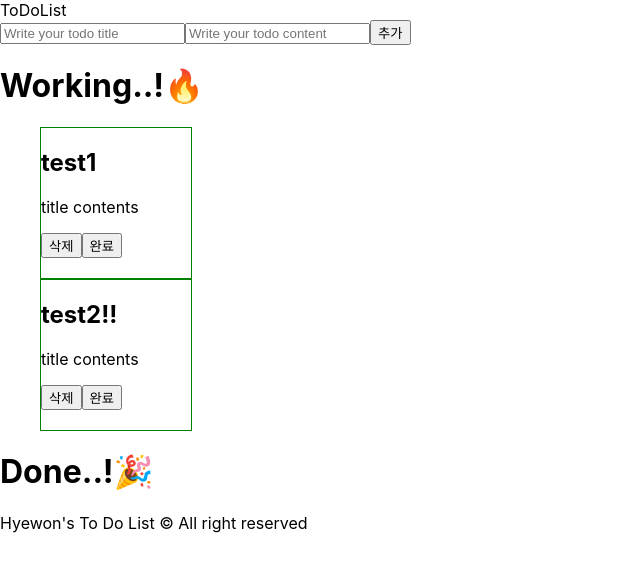
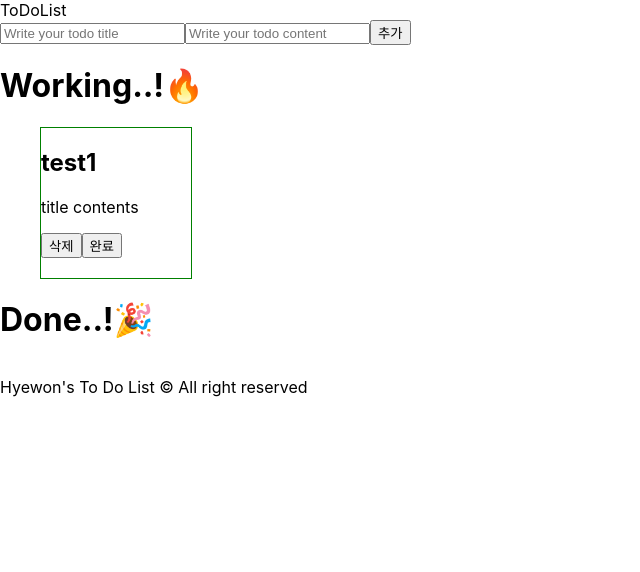
Before and after one commit to hyewon-han/todo_practice, a React (Create React App) app: page / in a window 1280 px wide. Shown: the top 572 px of the page, without its empty margins (0-640 px from the left). Built offline with nearby package versions, Linux system fonts and the light colour scheme.

Commit message:
id-> uuid수정

```diff
--- a/package.json
+++ b/package.json
@@ -9,6 +9,7 @@
     "react": "^18.2.0",
     "react-dom": "^18.2.0",
     "react-scripts": "5.0.1",
+    "uuid": "^9.0.1",
     "web-vitals": "^2.1.0"
   },
   "scripts": {
--- a/src/App.css
+++ b/src/App.css
@@ -4,3 +4,8 @@
   height: 150px;
   list-style: none;
 }
+
+.todo-list {
+  display: flex;
+  gap: 15px;
+}
--- a/src/App.js
+++ b/src/App.js
@@ -1,17 +1,13 @@
 import "./App.css";
 import { useState } from "react";
+import { v4 as uuidv4 } from "uuid";
 
 function App() {
+  const id = uuidv4();
   const initialState = [
     {
-      id: 1,
+      id,
       title: "test1",
-      contents: "title contents",
-      isDone: false,
-    },
-    {
-      id: 2,
-      title: "test2!!",
       contents: "title contents",
       isDone: false,
     },
@@ -21,7 +17,7 @@ function App() {
   const [todos, setTodos] = useState(initialState);
   const submitTodo = (e) => {
     e.preventDefault();
-    const todoObj = { id: todos.length + 1, title, contents, isDone: false };
+    const todoObj = { id, title, contents, isDone: false };
     setTodos([...todos, todoObj]);
     setTitle("");
     setContents("");
@@ -41,7 +37,7 @@ function App() {
     <div>
       <header>ToDoList</header>
       <main>
-        <form>
+        <form onSubmit={submitTodo}>
           <input
             value={title}
             onChange={(e) => {
@@ -60,10 +56,10 @@ function App() {
             placeholder="Write your todo content"
             required
           ></input>
-          <button onClick={submitTodo}>추가</button>
+          <button>추가</button>
         </form>
         <h1>Working..!🔥</h1>
-        <ul>
+        <ul className="todo-list">
           {todos
             .filter((todo) => todo.isDone === false)
             .map((todo, idx) => {
@@ -78,7 +74,7 @@ function App() {
             })}
         </ul>
         <h1>Done..!🎉</h1>
-        <ul>
+        <ul className="todo-list">
           {todos
             .filter((todo) => todo.isDone === true)
             .map((todo, idx) => {
```
Also changed, not shown: 2 other files (tests, documents, lock files or other folders).
